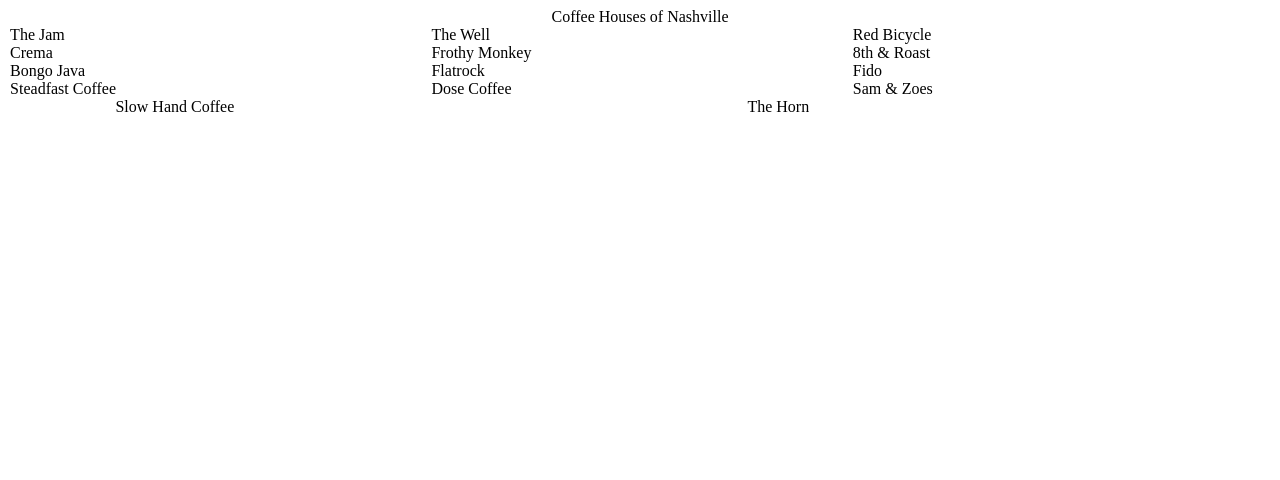
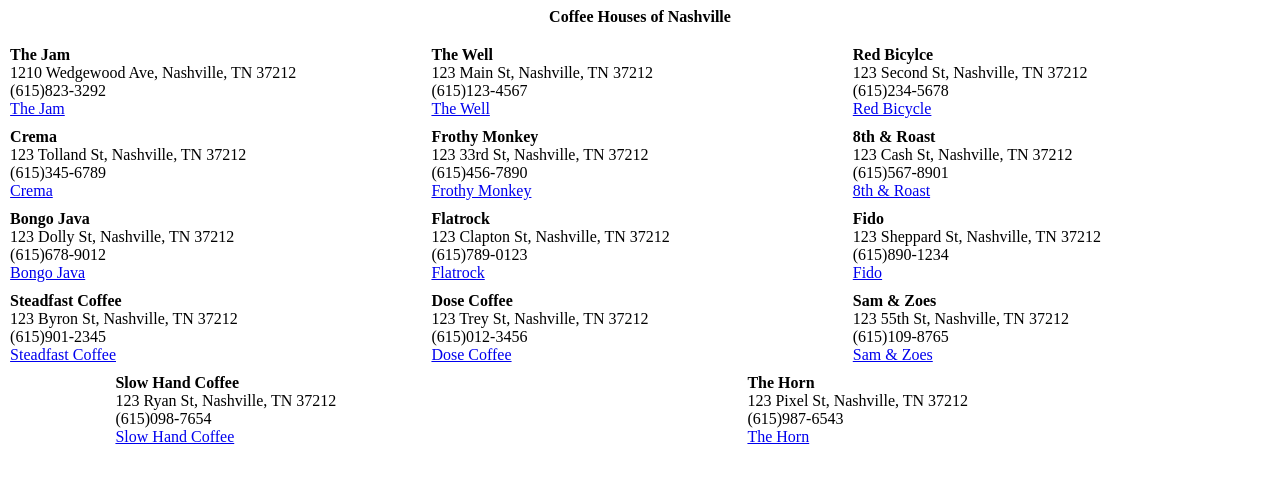
Before and after one commit to chapmanjamesg/Flexbox-intro, a plain HTML site: page example/src/index.html in a window 1280 px wide. Drawn offline with Linux system fonts and the light colour scheme.

Commit message:
ui/ux challenge completed

```diff
--- a/example/src/index.html
+++ b/example/src/index.html
@@ -1,5 +1,6 @@
 <!DOCTYPE html>
 <html lang="en">
+
 <head>
     <meta charset="UTF-8">
     <meta name="viewport" content="width=device-width, initial-scale=1.0">
@@ -7,24 +8,96 @@
     <link rel="stylesheet" href="styles/main.css">
     <title>Document</title>
 </head>
+
 <body>
     <header class="pageHeader">Coffee Houses of Nashville</header>
 
-<article class="list">
-  <section class="shop">The Jam</section>
-  <section class="shop">The Well</section>
-  <section class="shop">Red Bicycle</section>
-  <section class="shop">Crema</section>
-  <section class="shop">Frothy Monkey</section>
-  <section class="shop">8th &amp; Roast</section>
-  <section class="shop">Bongo Java</section>
-  <section class="shop">Flatrock</section>
-  <section class="shop">Fido</section>
-  <section class="shop">Steadfast Coffee</section>
-  <section class="shop">Dose Coffee</section>
-  <section class="shop">Sam &amp; Zoes</section>
-  <section class="shop">Slow Hand Coffee</section>
-  <section class="shop">The Horn</section>
-</article>
+    <article class="list">
+        <section class="shop">
+            <article class="name">The Jam</article>
+            <article class="address">1210 Wedgewood Ave, Nashville, TN 37212</article>
+            <article class="phoneNumber">(615)823-3292</article>
+            <article class="website"><a href="https://www.cafemakai.com/">The Jam</a></article>
+        </section>
+        <section class="shop">
+            <article class="name">The Well</article>
+            <article class="address">123 Main St, Nashville, TN 37212</article>
+            <article class="phoneNumber">(615)123-4567</article>
+            <article class="website"><a href="#">The Well</a></article>
+        </section>
+        <section class="shop">
+            <article class="name">Red Bicylce</article>
+            <article class="address">123 Second St, Nashville, TN 37212</article>
+            <article class="phoneNumber">(615)234-5678</article>
+            <article class="website"><a href="#">Red Bicycle</a></article>
+        </section>
+        <section class="shop">
+            <article class="name">Crema</article>
+            <article class="address">123 Tolland St, Nashville, TN 37212</article>
+            <article class="phoneNumber">(615)345-6789</article>
+            <article class="website"><a href="#">Crema</a></article>
+        </section>
+        <section class="shop">
+            <article class="name">Frothy Monkey</article>
+            <article class="address">123 33rd St, Nashville, TN 37212</article>
+            <article class="phoneNumber">(615)456-7890</article>
+            <article class="website"><a href="#">Frothy Monkey</a></article>
+        </section>
+        <section class="shop">
+            <article class="name">8th &amp; Roast</article>
+            <article class="address">123 Cash St, Nashville, TN 37212</article>
+            <article class="phoneNumber">(615)567-8901</article>
+            <article class="website"><a href="#">8th &amp; Roast</a></article>
+        </section>
+        <section class="shop">
+            <article class="name">Bongo Java</article>
+            <article class="address">123 Dolly St, Nashville, TN 37212</article>
+            <article class="phoneNumber">(615)678-9012</article>
+            <article class="website"><a href="#">Bongo Java</a></article>
+        </section>
+        <section class="shop">
+            <article class="name">Flatrock</article>
+            <article class="address">123 Clapton St, Nashville, TN 37212</article>
+            <article class="phoneNumber">(615)789-0123</article>
+            <article class="website"><a href="#">Flatrock</a></article>
+        </section>
+        <section class="shop">
+            <article class="name">Fido</article>
+            <article class="address">123 Sheppard St, Nashville, TN 37212</article>
+            <article class="phoneNumber">(615)890-1234</article>
+            <article class="website"><a href="#">Fido</a></article>
+        </section>
+        <section class="shop">
+            <article class="name">Steadfast Coffee</article>
+            <article class="address">123 Byron St, Nashville, TN 37212</article>
+            <article class="phoneNumber">(615)901-2345</article>
+            <article class="website"><a href="#">Steadfast Coffee</a></article>
+        </section>
+        <section class="shop">
+            <article class="name">Dose Coffee</article>
+            <article class="address">123 Trey St, Nashville, TN 37212</article>
+            <article class="phoneNumber">(615)012-3456</article>
+            <article class="website"><a href="#">Dose Coffee</a></article>
+        </section>
+        <section class="shop">
+            <article class="name">Sam &amp; Zoes</article>
+            <article class="address">123 55th St, Nashville, TN 37212</article>
+            <article class="phoneNumber">(615)109-8765</article>
+            <article class="website"><a href="#">Sam &amp; Zoes</a></article>
+        </section>
+        <section class="shop">
+            <article class="name">Slow Hand Coffee</article>
+            <article class="address">123 Ryan St, Nashville, TN 37212</article>
+            <article class="phoneNumber">(615)098-7654</article>
+            <article class="website"><a href="#">Slow Hand Coffee</a></article>
+        </section>
+        <section class="shop">
+            <article class="name">The Horn</article>
+            <article class="address">123 Pixel St, Nashville, TN 37212</article>
+            <article class="phoneNumber">(615)987-6543</article>
+            <article class="website"><a href="#">The Horn</a></article>
+        </section>
+    </article>
 </body>
+
 </html>
--- a/example/src/styles/main.css
+++ b/example/src/styles/main.css
@@ -1,6 +1,8 @@
 .pageHeader{
     display: flex;
     justify-content: center;
+    font-weight: bolder;
+    margin-bottom: 20px
 }
 
 .list {
@@ -9,6 +11,10 @@
     justify-content: space-around;
 }
 .shop{
+    width: 33%;
+    margin-bottom: 10px;
+}
+.name {
+    font-weight: bolder;
 
-    width: 33%;
 }
```
